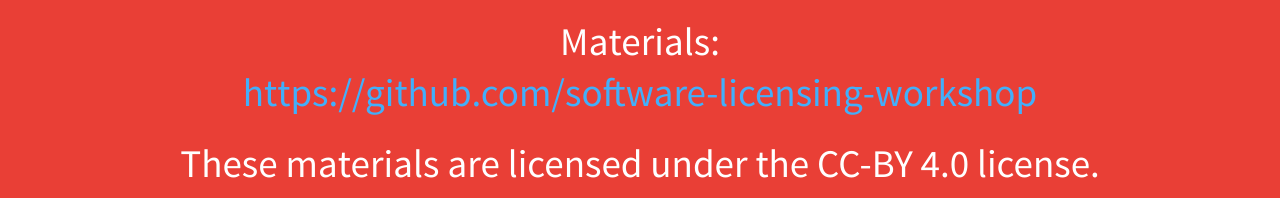
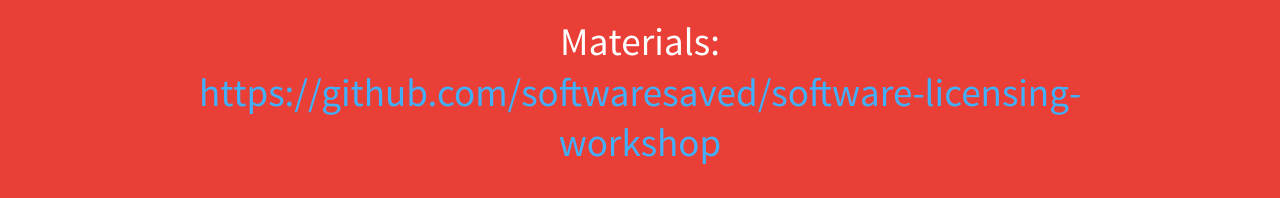
Before and after one commit to softwaresaved/software-licensing-workshop, a website: page index.html in a window 1280 px wide. Shown: the part 471-669 px from the top of the page. Drawn offline with Linux system fonts and the light colour scheme.

Commit message:
Adding missing section from materials URL

```diff
--- a/index.html
+++ b/index.html
@@ -33,7 +33,7 @@
 					<section>
 						<h1>An Introduction to Software Licensing</h1>
 						<p>Slides: <br/><a href="https://softwaresaved.github.io/software-licensing-workshop">https://softwaresaved.github.io/software-licensing-workshop</a></p>
-						<p>Materials: <br/><a href="https://github.com/software-licensing-workshop">https://github.com/software-licensing-workshop</a></p>
+						<p>Materials: <br/><a href="https://github.com/softwaresaved/software-licensing-workshop">https://github.com/softwaresaved/software-licensing-workshop</a></p>
 						<p>These materials are licensed under the CC-BY 4.0 license.</p>
 						<p><a href="https://github.com/softwaresaved/software-licensing-workshop/issues/new">Suggest improvements using GitHub Issues</a></p>
 					</section>
```
